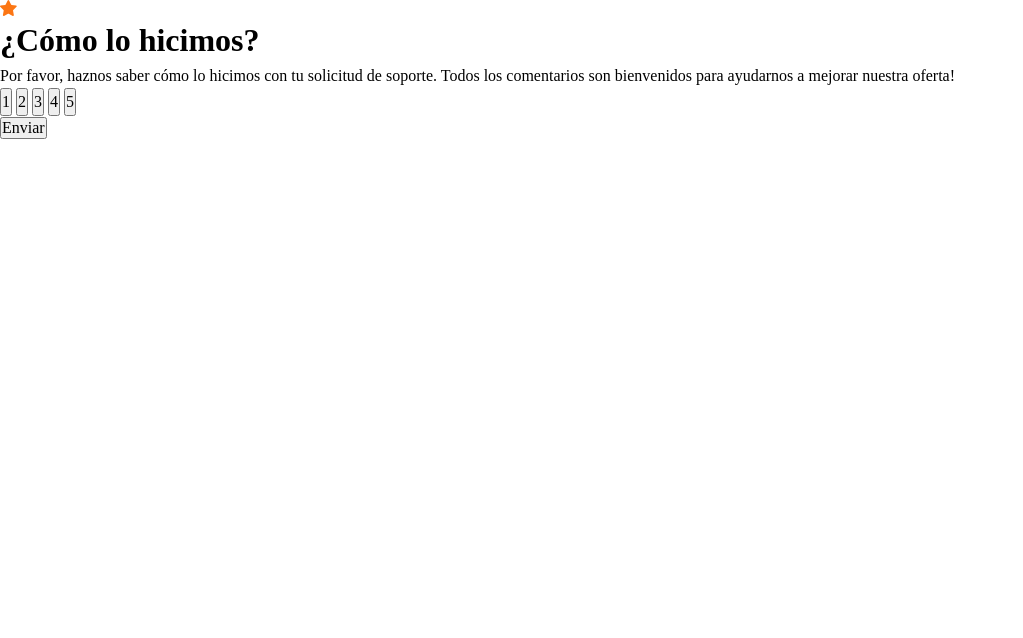
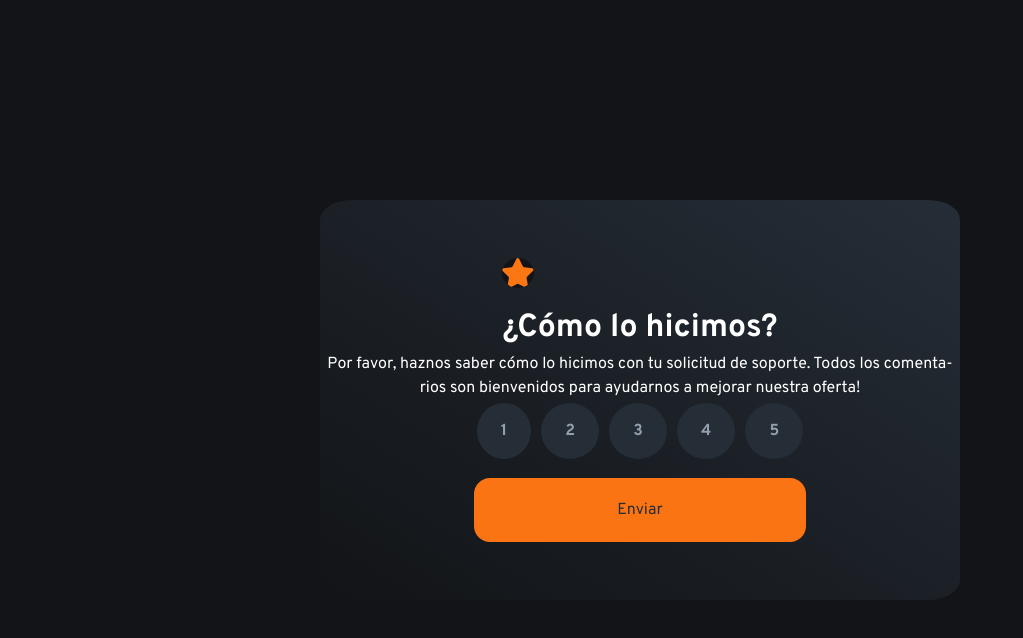
Before and after one commit to Ematius/Examen01, a website: page Examen/index.html in a window 1280 px wide. Shown: the whole page, without its empty margins (0-1023 px from the left). Drawn offline with Linux system fonts and the light colour scheme.

Commit message:
finish max styles para examen

```diff
--- a/Examen/index.html
+++ b/Examen/index.html
@@ -6,18 +6,25 @@
     <link rel="shortcut icon" href="favicon-32x32.png" type="image/x-icon">
     <link rel="stylesheet" href="reset.css">
     <link rel="stylesheet" href="styles.css">
+    <link rel="preconnect" href="https://fonts.googleapis.com">
+    <link rel="preconnect" href="https://fonts.gstatic.com" crossorigin>
+    <link href="https://fonts.googleapis.com/css2?family=Overpass:ital,wght@0,100..900;1,100..900&display=swap"
+        rel="stylesheet">
     <script src="main.js" defer></script>
     <title>Examen01</title>
 </head>
 <body>
     <main class="hero">
         <header>
-            <img src="img/icon-star.svg" alt="icon-star">
+            <div class="logoStar">
+                <img src="img/icon-star.svg" alt="icon-star" class="icon-star">
+            </div>
+
             <h1>¿Cómo lo hicimos?</h1>
         </header>
-        <section>
+
             <p>Por favor, haznos saber cómo lo hicimos con tu solicitud de soporte. Todos los comentarios son bienvenidos para ayudarnos a mejorar nuestra oferta!</p>
-        </section>
+
         <form class="form">
             <div class="containerButton">
                 <button class="button" value="1">1</button>
--- a/Examen/styles.css
+++ b/Examen/styles.css
@@ -7,4 +7,74 @@
     --light-grey: hsl(217, 12%, 63%);
     --dark-blue: hsl(213, 19%, 18%);
     --very-dark-blue: hsl(216, 12%, 8%);
+
+    /*Font family*/
+    --font-family: 'Overpass', sans-serif;
+
+     /* Font Weights */
+    --font-weight-regular: 400;
+    --font-weight-bold: 700;
 }
+body{
+    font-family: var(--font-family);
+    display: flex;
+    height: 100vh;
+    width: 100vw;
+    justify-content: center;
+    align-items: center;
+    background-color: var(--very-dark-blue);
+    font-size: 1rem;
+}
+.hero{
+    display: flex;
+    flex-direction: column;
+    align-items: center;
+    justify-content: center;
+    text-align: center;
+    color: var(--white);
+    height: 50vh;
+    width: 50vw;
+    background: linear-gradient(to top right, var(--very-dark-blue), var(--dark-blue));
+    border-radius: 5%;
+    h1{
+        font-weight: var(--font-weight-bold);
+    }
+
+    .icon-star{
+        width: 2rem;
+        border-radius: 50%;
+        background-color: var(--very-dark-blue);
+        margin-bottom: 1rem;
+    }
+    section{
+        p{
+        color: var(--light-grey);
+        text-align: center;
+        font-weight: var(--font-weight-regular);
+    }
+    }
+
+    button{
+        background-color: var(--dark-blue);
+        color: var(--light-grey);
+        border: none;
+        padding: 1rem 1.5rem;
+        border-radius: 50%;
+        margin: 0.2rem;
+        font-weight: var(--font-weight-bold);
+        cursor: pointer;
+        transition: background-color 0.3s;
+        &:hover{
+            background-color: var(--white);
+        }
+    }
+    input{
+        background-color: var(--orange);
+        color: var(--dark-blue);
+        border: none;
+        width: 100%;
+        height: 4rem;
+        border-radius: 1rem;
+        margin-top: 1rem;
+    }
+}
```
